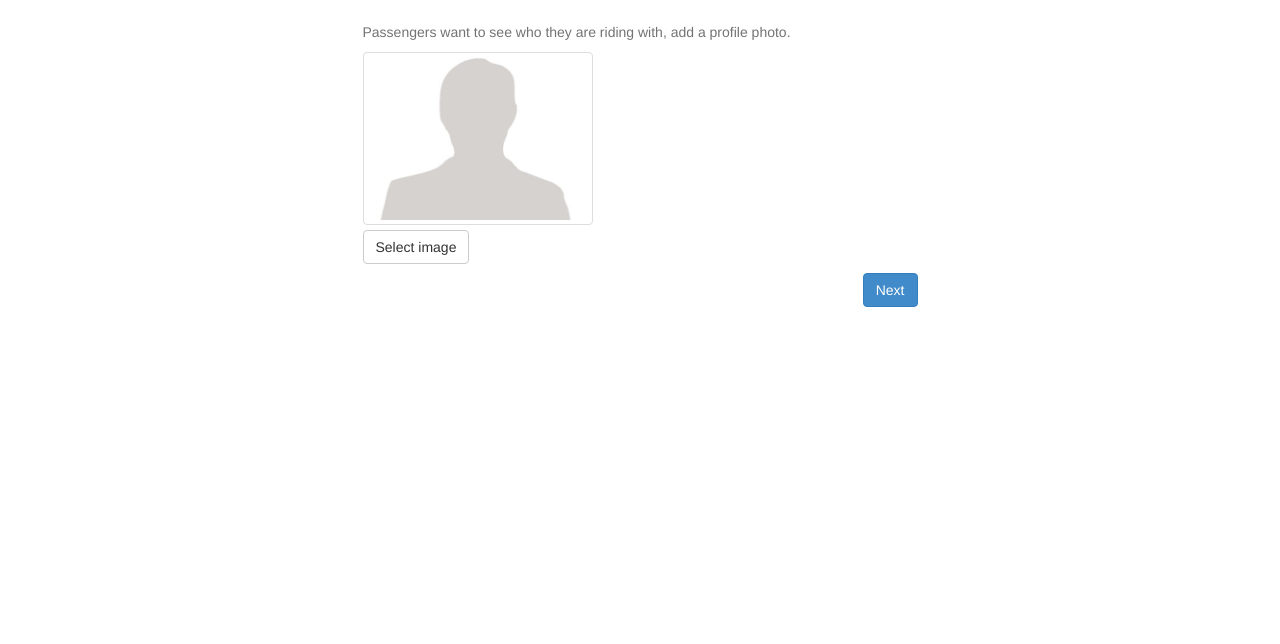
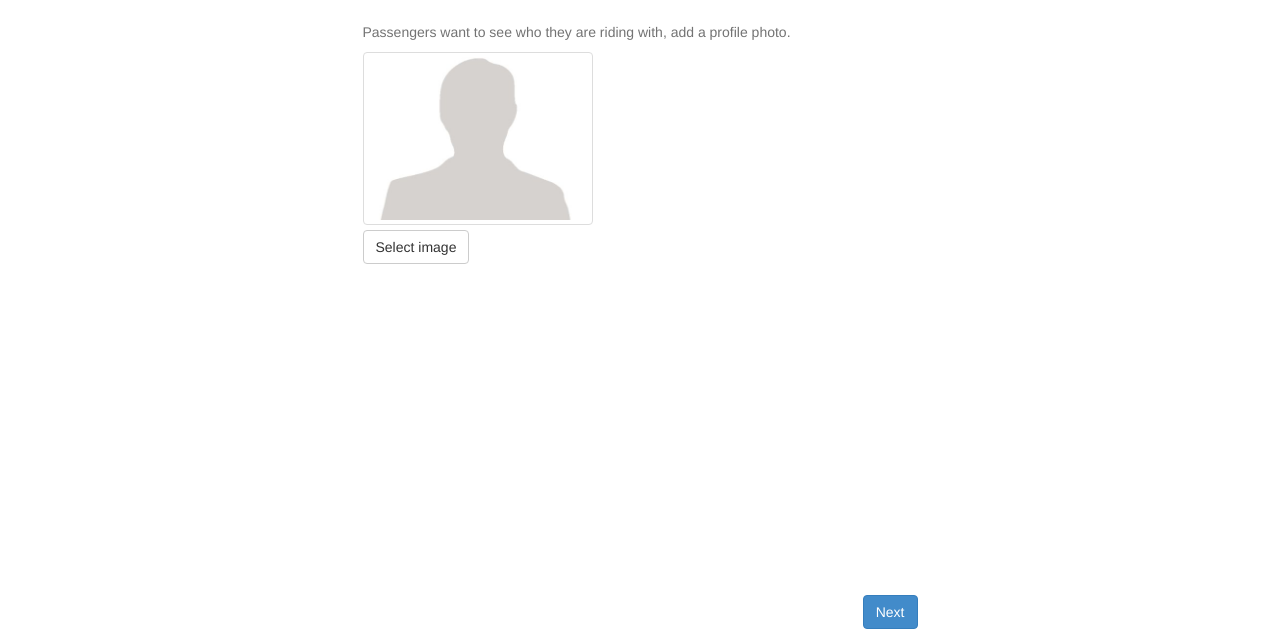
Before and after one commit to wzoom/DriverReg, a plain HTML site: page index.html in a window 1280 px wide. Shown: the part 156-800 px from the top of the page. Drawn offline with Linux system fonts and the light colour scheme; some packages are replaced by stand-ins of ours; a script that the page names is missing.

Commit message:
Next button on the bottom

```diff
--- a/components/about/about.css
+++ b/components/about/about.css
@@ -6,3 +6,18 @@
 .alert {
     margin: 40px 0px;
 }
+
+.row,
+.container,
+body,
+html,
+.view {
+    height: 100%;
+    position: relative;
+}
+
+.form-submit {
+    bottom: 15px;
+    right: 15px;
+    position: absolute;
+}
--- a/components/about/about.tpl.html
+++ b/components/about/about.tpl.html
@@ -1,4 +1,4 @@
-<div class="col-md-6 col-md-offset-3" data-ng-controller="formAboutCtrl">
+<div class="col-md-6 col-md-offset-3 view" data-ng-controller="formAboutCtrl">
     <div data-ng-repeat="(key, formItem) in formItems" class="clearfix" data-ng-show="getCurrentStep() == key">
         <h2>{{formItem.name}} {{getCurrentStep() + 1}}/{{getMaxStep() + 1}}</h2>
     </div>
@@ -17,7 +17,7 @@
                     </div>
                 </div>
             </div>
-            <div class="clearfix">
+            <div class="clearfix form-submit">
                 <button type="submit" data-ng-click="setNextStep()" class="btn btn-default btn-primary pull-right" data-ng-show="getCurrentStep() < getMaxStep()">Next</button>
             </div>
         </form>
--- a/components/about/tpl/language.tpl.html
+++ b/components/about/tpl/language.tpl.html
@@ -4,7 +4,7 @@
     <div data-ng-model="user.languagesSpoken" bs-checkbox-group>
         <label class="btn btn-default btn-lg btn-block"><input type="checkbox" class="btn btn-default" value="en" required>English</label>
         <label class="btn btn-default btn-lg btn-block"><input type="checkbox" class="btn btn-default" value="cs">Czech</label>
-        <label class="btn btn-default btn-lg btn-block"><input type="checkbox" class="btn btn-default" value="en">Slovak</label>
-        <label class="btn btn-default btn-lg btn-block"><input type="checkbox" class="btn btn-default" value="cs">Polish</label>
+        <label class="btn btn-default btn-lg btn-block"><input type="checkbox" class="btn btn-default" value="sk">Slovak</label>
+        <label class="btn btn-default btn-lg btn-block"><input type="checkbox" class="btn btn-default" value="pl">Polish</label>
     </div>
 </div>
--- a/index.html
+++ b/index.html
@@ -11,27 +11,19 @@
       <link rel="stylesheet" href="components/about/about.css">
 
       <script src="bower_components/jquery/dist/jquery.js"></script>
-
       <script src="bower_components/angular/angular.js"></script>
-
       <script src="bower_components/angular-animate/angular-animate.js"></script>
       <script src="bower_components/angular-cookies/angular-cookies.js"></script>
       <script src="bower_components/angular-resource/angular-resource.js"></script>
       <script src="bower_components/angular-route/angular-route.js"></script>
       <script src="bower_components/angular-sanitize/angular-sanitize.js"></script>
       <script src="bower_components/angular-touch/angular-touch.js"></script>
-
-      <script src="bower_components/bootstrap/dist/js/bootstrap.js"></script>
       <script src="bower_components/angular-strap/dist/angular-strap.js"></script>
       <script src="bower_components/angular-strap/dist/angular-strap.tpl.js"></script>
-
       <script src="bower_components/jasny-bootstrap/dist/js/jasny-bootstrap.js"></script>
-      <script src="bower_components/ng-file-upload/angular-file-upload-html5-shim.js"></script>
-      <script src="bower_components/ng-file-upload/angular-file-upload.js"></script>
 
       <script src="js/notifications.js"></script>
       <script src="js/animations.js"></script>
-
       <script src="js/controllers.js"></script>
       <script src="js/filters.js"></script>
       <script src="js/services.js"></script>
@@ -46,7 +38,7 @@
             <div data-ng-include="'header.tpl.html'"></div>
             <div data-ng-include="'notifications.tpl.html'" class="container-fluid" data-ng-show="notifications.getCurrent().length"></div>
             <div class="row">
-                <div data-ng-view ></div>
+                <div data-ng-view class="view"></div>
             </div>
         </div>
     </body>
```
